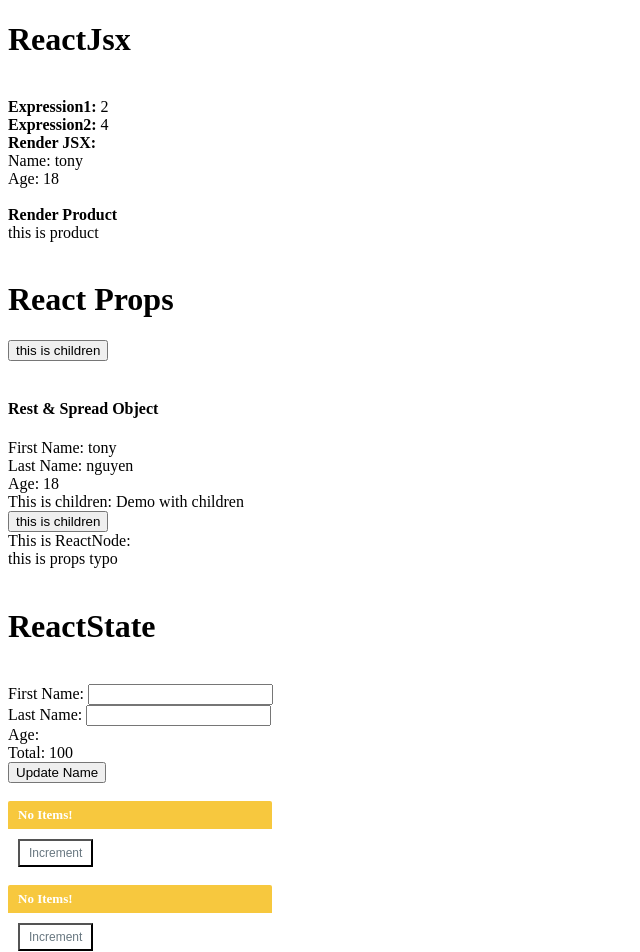
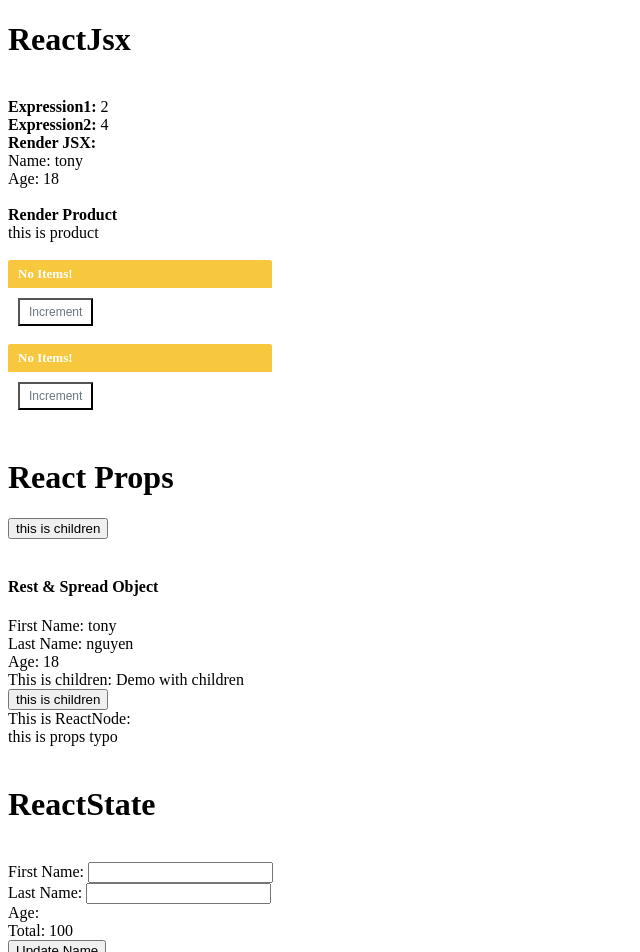
Before and after one commit to Khang151603/utilmate-react, a React (Vite) app: page / in a window 1280 px wide. Shown: the top 952 px of the page, without its empty margins (0-640 px from the left). Built offline with nearby package versions, Linux system fonts and the light colour scheme.

Commit message:
refactor code

```diff
--- a/src/App.tsx
+++ b/src/App.tsx
@@ -11,13 +11,14 @@ function App() {
       <ReactJsx />
 
       <br />
+      <ComposeComponent />
+
+
+      <br />
       <ReactProps />
 
       <br />
       <ReactState />
-
-      <br />
-      <ComposeComponent />
 
       <br />
       <ConditionalRendering />
```
